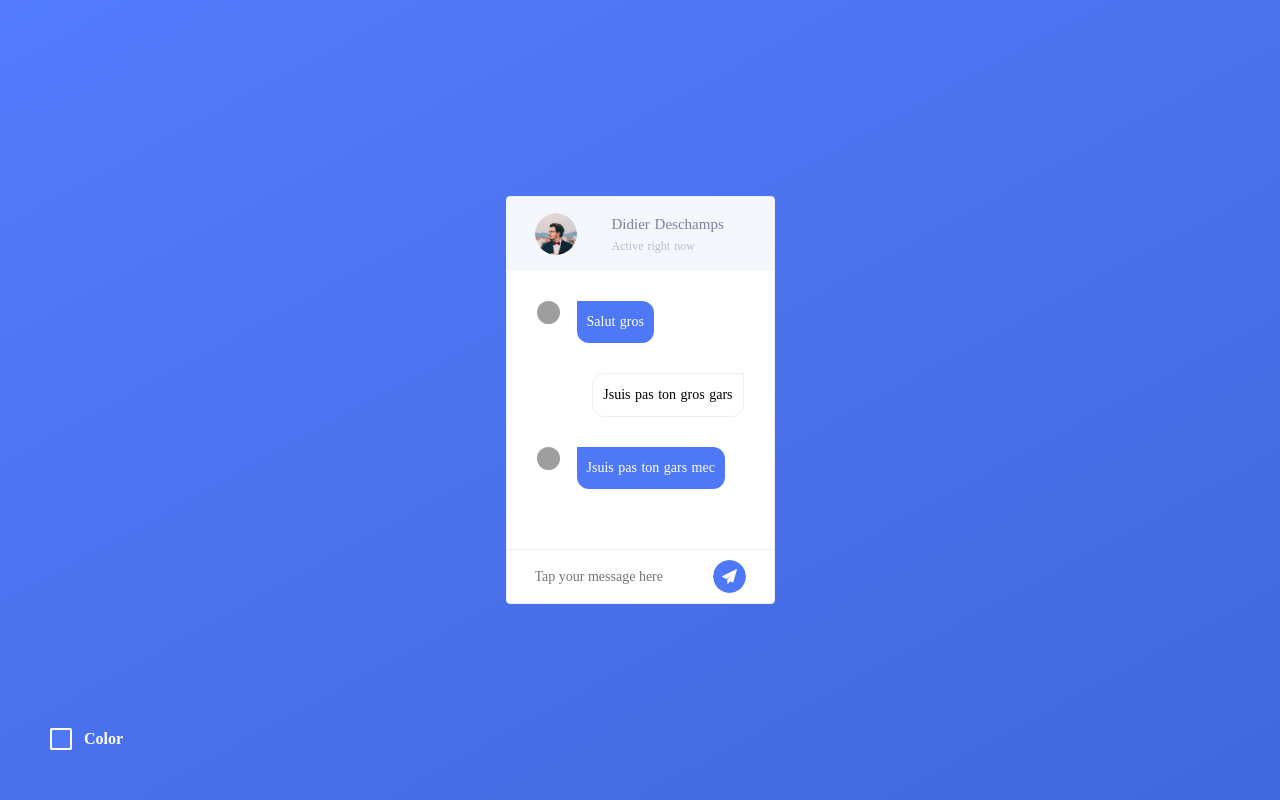
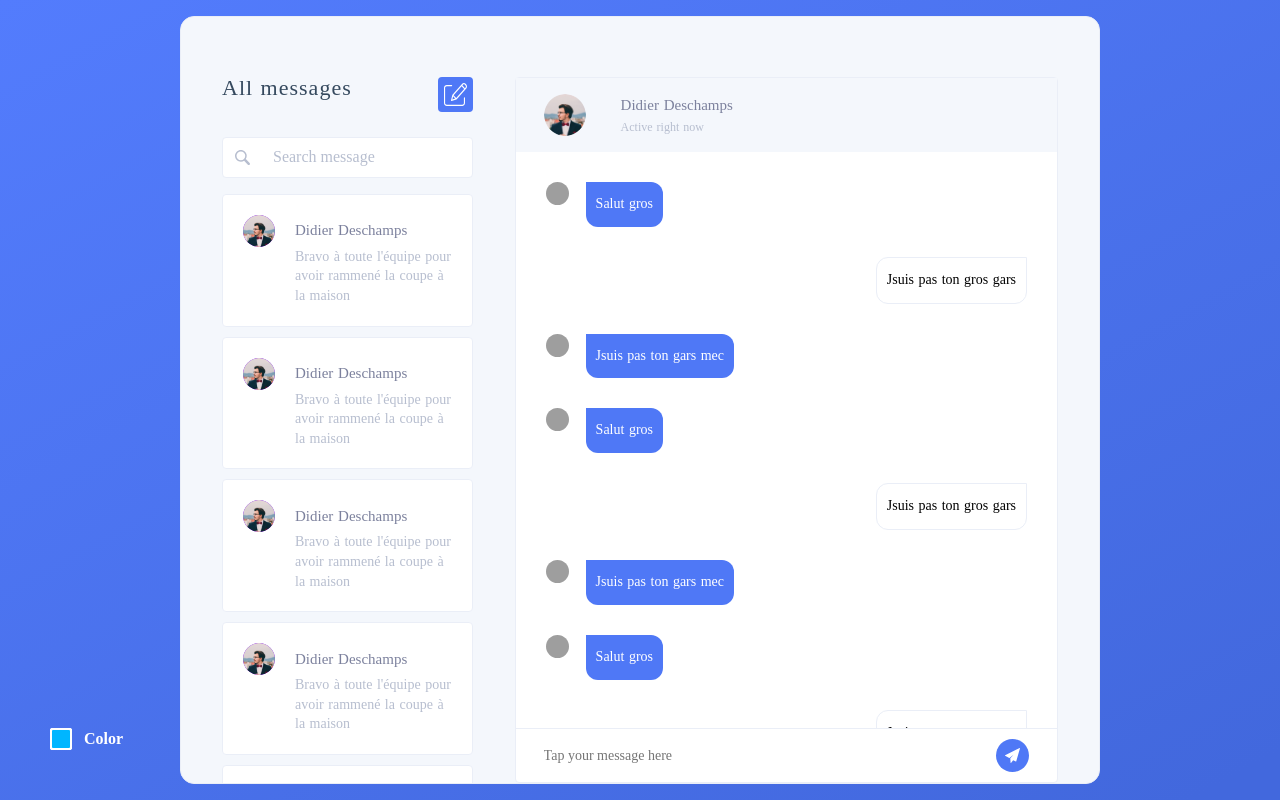
Before and after one commit to gabrielstik/crado-chat, a Nuxt app: page / in a window 1280 px wide. Built offline with nearby package versions, Linux system fonts and the light colour scheme; grey boxes are pictures that could not be loaded; a web font is replaced by a local one.

Commit message:
Colors update

```diff
--- a/assets/css/colors.css
+++ b/assets/css/colors.css
@@ -1,8 +1,8 @@
 :root {
   --white: #ffffff;
   --red: #E53935;
-  --green: #93F9B9;
-  --lightBlue: #00C6FF;
+  --green: #82EBAE;
+  --lightBlue: #00B6FF;
   --yellow: #FFB347;
 
   --background: #F4F7FC;
@@ -15,4 +15,5 @@
   --messageReceive: #FFFFFF;
 
   --main: #4F78F6;
+  --body: linear-gradient(151.56deg, #537CFD 0%, #4268DD 96.79%);
 }
--- a/components/ChatWindow.vue
+++ b/components/ChatWindow.vue
@@ -12,6 +12,32 @@
       </div>
     </div>
     <div class="chatWindow__messages">
+      <Message
+        status='received'
+        image="./_nuxt/assets/images/man1.png"
+        content='Salut gros'
+      />
+      <Message
+        content='Jsuis pas ton gros gars'
+      />
+      <Message
+        status='received'
+        image="./_nuxt/assets/images/man1.png"
+        content='Jsuis pas ton gars mec'
+      />
+      <Message
+        status='received'
+        image="./_nuxt/assets/images/man1.png"
+        content='Salut gros'
+      />
+      <Message
+        content='Jsuis pas ton gros gars'
+      />
+      <Message
+        status='received'
+        image="./_nuxt/assets/images/man1.png"
+        content='Jsuis pas ton gars mec'
+      />
       <Message
         status='received'
         image="./_nuxt/assets/images/man1.png"
@@ -52,6 +78,8 @@ export default {
   .chatWindow {
     width: 100%;
     height: 100%;
+    display: flex;
+    flex-direction: column;
 
     background-color: var(--white);
     border-radius: 4px;
@@ -111,6 +139,9 @@ export default {
   .chatWindow__messages {
     height: 80%;
     padding: 30px;
+    flex: 1;
+
+    overflow-y: scroll;
 
     background-color: var(--white)
   }
@@ -140,7 +171,10 @@ export default {
     border-radius: 100%;
 
     background: url("../assets/pictograms/send.svg");
-    background-size: 100%;
+    background-size: 15px;
+    background-color: var(--main);
+    background-repeat: no-repeat;
+    background-position: 50%;
 
     cursor: pointer;
   }
--- a/components/Colors.vue
+++ b/components/Colors.vue
@@ -2,16 +2,20 @@
   <div
   v-on:mouseenter="active = !active"
   v-on:mouseleave="active = !active"
+  v-bind:style="{ height: `${40 * colors.length}px` }"
   class="colors--hitbox">
     <div
     class="colors"
     >
       <div v-bind:class="{ active: active }" class="colors__squares">
-        <div class="colors__square"></div>
-        <div class="colors__square"></div>
-        <div class="colors__square"></div>
-        <div class="colors__square"></div>
-        <div class="colors__square"></div>
+        <div
+        v-for="(color, index) in colors"
+        :key="index"
+        v-bind:style="{ backgroundColor: color.background, transform: `translateY(${-30 * index}px)` }"
+        v-on:click="updateColor(color.background, color.gradient, index)"
+        class="colors__square"
+        ref="colors"
+        ></div>
       </div>
       <div class="colors__label">Color</div>
     </div>
@@ -24,21 +28,68 @@ export default {
     return {
       active: false
     }
+  },
+  props: {
+    colors: {
+      type: Array,
+      default: () => [
+        {
+          background: "#4268DD" ,
+          gradient:
+          {
+            topLeft: "537CFD",
+            bottomRight: "4268DD"
+          }
+        },
+        {
+          background: "var(--yellow)" ,
+          gradient:
+          {
+            topLeft: "FFB347",
+            bottomRight: "FFCC33"
+          }
+        },
+        {
+          background: "var(--green)" ,
+          gradient:
+          {
+            topLeft: "1D976C",
+            bottomRight: "93F9B9"
+          }
+        },
+        {
+          background: "var(--lightBlue)" ,
+          gradient:
+          {
+            topLeft: "00C6FF",
+            bottomRight: "0072FF"
+          }
+        },
+      ],
+    }
+  },
+  methods:
+  {
+    updateColor(_color, _gradient, _index) {
+      for (const color of this.$refs.colors) {
+        color.style.zIndex = '0'
+      }
+      this.$refs.colors[_index].style.zIndex = '10'
+      document.documentElement.style.setProperty("--body", `linear-gradient(151.56deg, #${_gradient.topLeft} 0%, #${_gradient.bottomRight} 96.79%)`);
+      document.documentElement.style.setProperty("--main", `${_color}`);
+    }
   }
 }
 </script>
 
 <style>
-  body {
-    background: linear-gradient(151.56deg, #537CFD 0%, #4268DD 96.79%);
-  }
-
   .colors--hitbox {
     position: absolute;
     display: flex;
     align-items: flex-end;
     height: 242px;
     padding: 50px;
+    z-index: 10;
 
     left: 0px;
     bottom: 0px;
@@ -55,7 +106,7 @@ export default {
     height: 22px;
   }
 
-  .colors__squares .colors__square:nth-child(1) {
+  /* .colors__squares .colors__square:nth-child(1) {
     background-color: var(--red)
   }
 
@@ -69,9 +120,12 @@ export default {
 
   .colors__squares .colors__square:nth-child(4) {
     background-color: var(--green)
+  } */
+
+  .colors__squares:not(.active) .colors__square {
+    transform: translateY(0px)!important
   }
-
-  .colors__squares.active .colors__square:nth-child(1) {
+  /* .colors__squares.active .colors__square:nth-child(1) {
     transform: translateY(-30px)
   }
 
@@ -85,7 +139,7 @@ export default {
 
   .colors__squares.active .colors__square:nth-child(4) {
     transform: translateY(-120px)
-  }
+  } */
 
   .colors__square {
     position: absolute;
@@ -95,7 +149,7 @@ export default {
     border: 2px solid var(--white);
     border-radius: 3px;
 
-    background-color: var(--main);
+    /* background-color: var(--main); */
 
     transition: transform ease 150ms;
 
--- a/components/Message.vue
+++ b/components/Message.vue
@@ -17,9 +17,9 @@
     v-else
     class="messageContainer sent"
   >
-   <div class="message">
-     {{ content }}
-   </div>
+  <div class="message">
+    {{ content }}
+  </div>
   </div>
 </template>
 
@@ -56,6 +56,7 @@ export default{
   padding: 14px 10px;
   max-width: 295px;
   font-size: 14px;
+  line-height: 1.2;
   background-color: var(--white)
 }
 
--- a/components/MessagePreview.vue
+++ b/components/MessagePreview.vue
@@ -18,6 +18,7 @@
 
     font-family: 'Muli';
     text-align: left;
+    line-height: 1.4;
 
     background-color: var(--white);
 
--- a/layouts/chat.vue
+++ b/layouts/chat.vue
@@ -1,12 +1,14 @@
 <template>
-  <section class="container">
+  <section class="chat">
     <div class="allMessages">
       <div class="title">
         <h2>All messages</h2>
-        <img src="../assets/pictograms/new.svg" alt="newMessage">
+        <div class="newMessage"></div>
       </div>
       <input class="search" type="text" name="search" placeholder="Search message"/>
       <div class="previews">
+        <MessagePreview/>
+        <MessagePreview/>
         <MessagePreview/>
         <MessagePreview/>
         <MessagePreview/>
@@ -34,13 +36,38 @@ export default {
 </script>
 
 <style scoped>
-.container {
-  height: 100vh;
+
+.chat {
+  min-width: 720px;
+  height: 96vh;
+  margin-top: 2vh;
+  margin-bottom: 2vh;
+  margin-left: 180px;
+  margin-right: 180px;
+  z-index: 10;
+  position: relative;
   display: flex;
+  background-color: var(--background);
+  border: 1px solid var(--border);
+  border-radius: 14px;
   justify-content: space-between;
   align-items: center;
   text-align: center;
   padding: 60px 41px 0 41px;
+}
+
+.newMessage {
+  background: url("../assets/pictograms/new.svg");
+  background-color: var(--main);
+  background-repeat: no-repeat;
+  background-position: 50%;
+
+  border-radius: 4px;
+
+  width: 35px;
+  height: 35px;
+
+  cursor: pointer;
 }
 
 .allMessages {
@@ -50,6 +77,10 @@ export default {
   flex-direction: column;
   justify-content: flex-start;
   align-items: center;
+}
+
+.previews {
+  overflow-y: scroll;
 }
 
 .allMessages .title {
--- a/layouts/default.vue
+++ b/layouts/default.vue
@@ -14,6 +14,8 @@ html {
   -moz-osx-font-smoothing: grayscale;
   -webkit-font-smoothing: antialiased;
   box-sizing: border-box;
+  background: var(--body);
+  /* transition: background 300ms; */
 }
 
 *, *:before, *:after {
--- a/pages/index.vue
+++ b/pages/index.vue
@@ -1,7 +1,7 @@
 <template>
-  <section class="container">
+  <section>
     <div>
-      <chat-window/>
+      <chat/>
     </div>
     <colors/>
   </section>
@@ -12,6 +12,7 @@ import AppLogo from '~/components/AppLogo.vue'
 import MessagePreview from '~/components/MessagePreview.vue'
 import ChatWindow from '~/components/ChatWindow.vue'
 import Colors from '~/components/Colors.vue'
+import chat from '~/layouts/chat.vue'
 
 export default {
   components: {
@@ -19,7 +20,8 @@ export default {
     MessagePreview,
     ChatWindow,
     Colors,
-  }
+    chat
+  },
 }
 </script>
 
```
Also changed, not shown: assets/pictograms/new.svg, assets/pictograms/send.svg.
